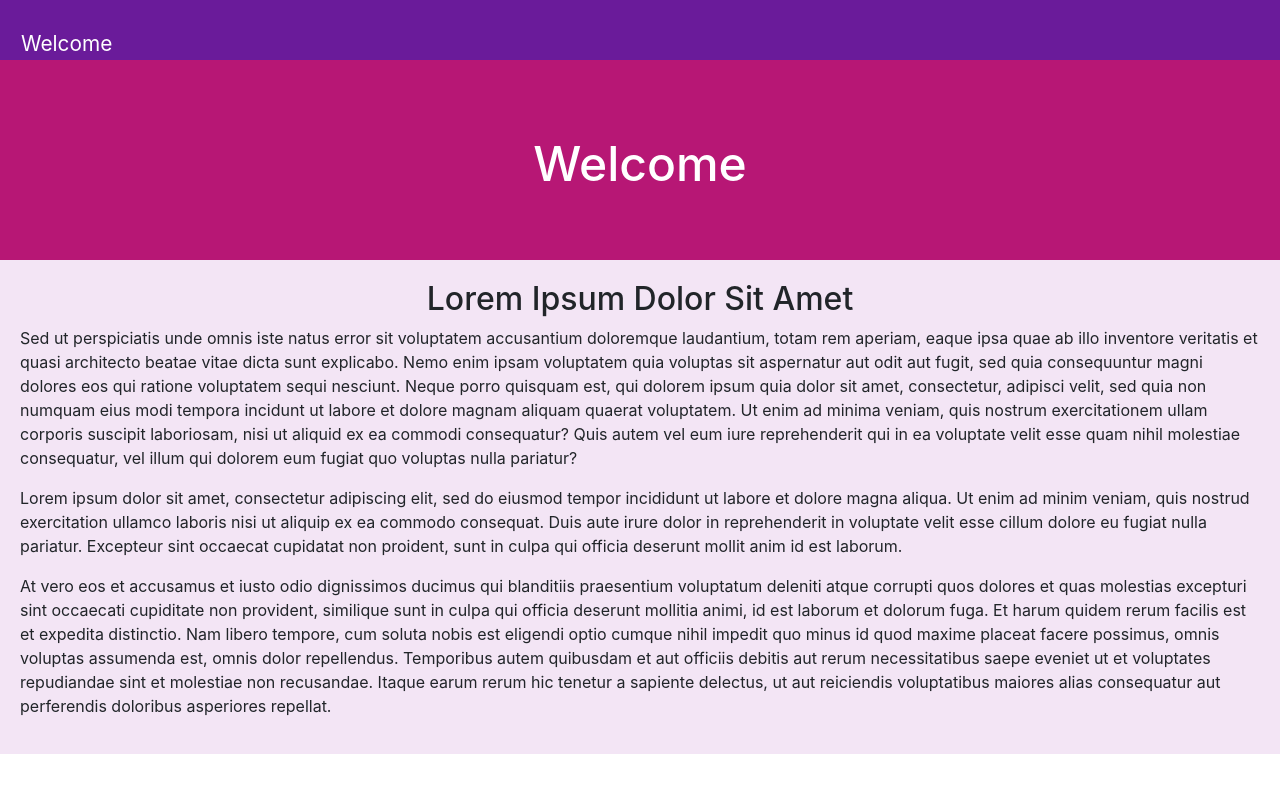
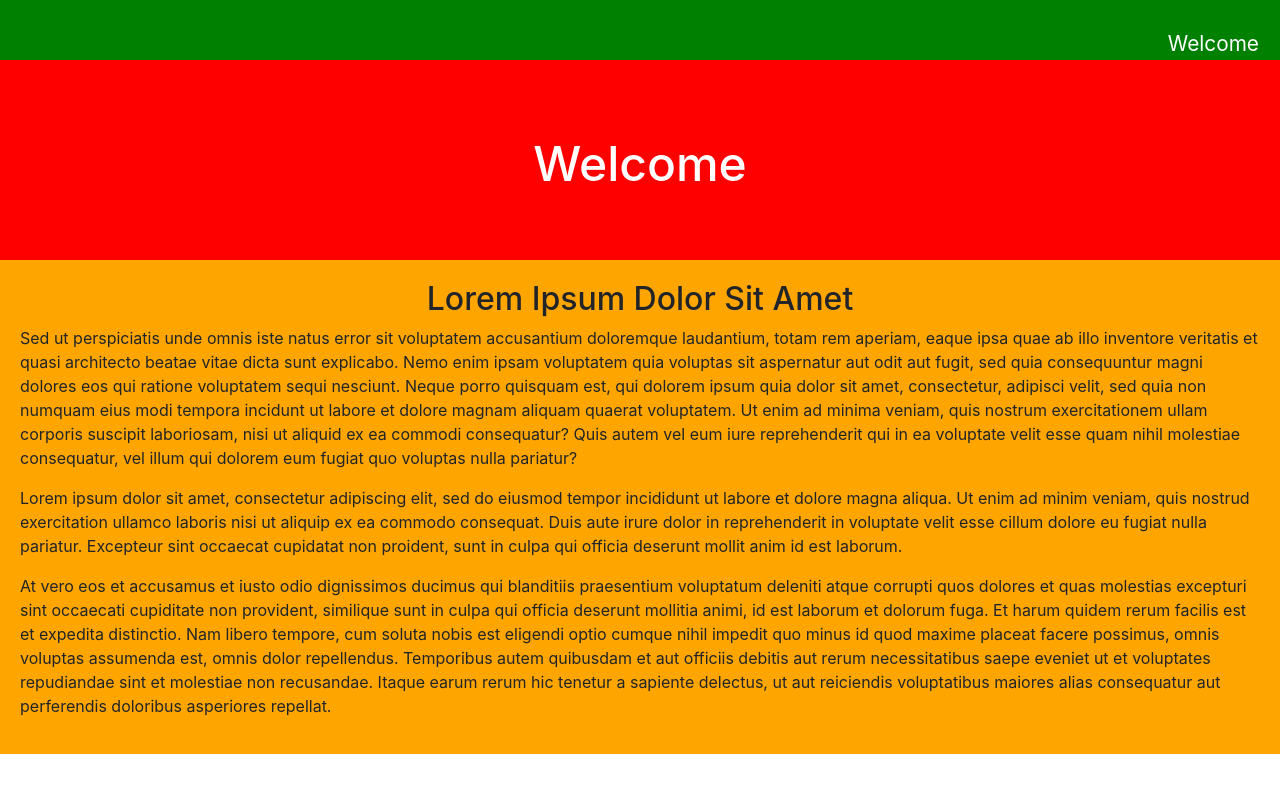
Before and after one commit to PelicanSkeleton/practiceapp, a React (Create React App) app: page / in a window 1280 px wide. Shown: the top 792 px of the page. Built offline with nearby package versions, Linux system fonts and the light colour scheme.

Commit message:
Activity 09 week 19 complete.

```diff
--- a/src/components/Header.js
+++ b/src/components/Header.js
@@ -3,9 +3,16 @@
 
 // By importing the Header.css file, it is added to the DOM whenever this component loads
 
+const styles = {
+  heading: {
+    background: "#FF0000",
+    fontSize: "100px"
+  }
+}
+
 function Header() {
   return (
-    <header className="header">
+    <header className="header" style={styles.heading}>
       <h1>Welcome</h1>
     </header>
   );
--- a/src/components/Navbar.js
+++ b/src/components/Navbar.js
@@ -3,9 +3,16 @@
 
 // By importing the Navbar.css file, it is added to the DOM whenever this component loads
 
+const styles = {
+  nav: {
+    background: "	#008000",
+    justifyContent: "flex-end"
+  }
+}
+
 function Navbar() {
   return (
-    <nav className="navbar">
+    <nav className="navbar" style={styles.nav}>
       <a href="/">Welcome</a>
     </nav>
   );
--- a/src/components/Section.js
+++ b/src/components/Section.js
@@ -2,9 +2,16 @@
 import "../styles/Section.css";
 
 // By importing the Section.css file, it is added to the DOM whenever this component loads
+
+const styles = {
+  section: {
+    background: "#FFA500"
+  }
+}
+
 function Section() {
   return (
-    <section className="section">
+    <section className="section" style={styles.section}>
       <h2>Lorem Ipsum Dolor Sit Amet</h2>
       <p>
         Sed ut perspiciatis unde omnis iste natus error sit voluptatem accusantium doloremque
```
